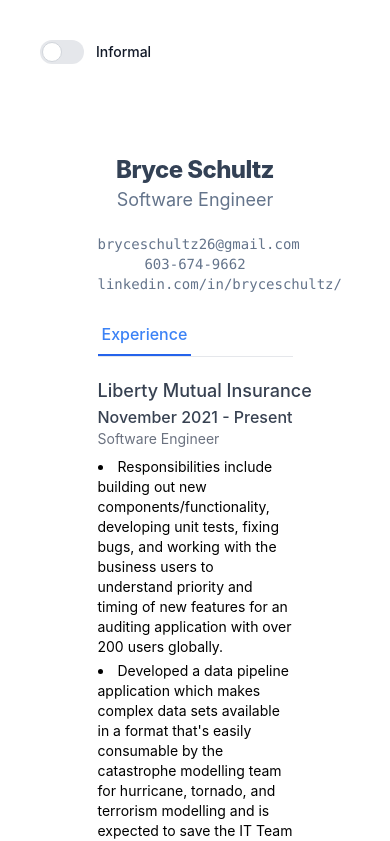
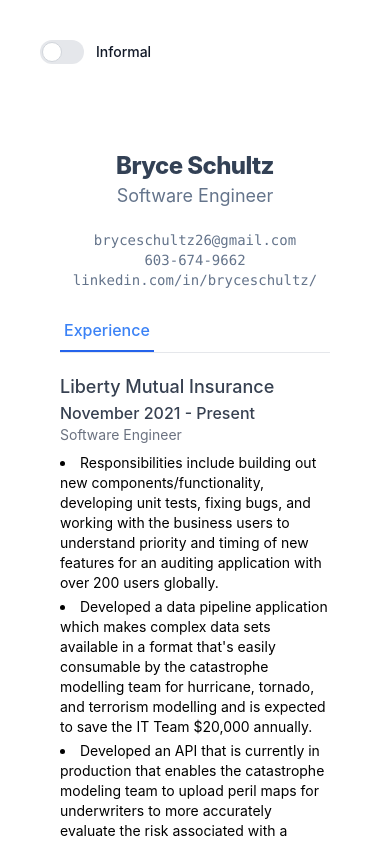
Before and after one commit to bryceschultz/resume, a React (Create React App) app: page / in a window 390 px wide. Shown: the top 841 px of the page. Built offline with nearby package versions, Linux system fonts and the light colour scheme; what @fortawesome/fontawesome would draw is missing.

Commit message:
adding a couple small fixes

```diff
--- a/src/App.css
+++ b/src/App.css
@@ -6,7 +6,7 @@
 }
 
 @media (max-width: 850px) {
-  #body {
+  #dynamic-content {
     margin: 80px 60px 80px 60px;
   }
 }
--- a/src/components/Card/Card.jsx
+++ b/src/components/Card/Card.jsx
@@ -7,7 +7,7 @@
     return (
         <>
         <div className="card-container w-full max-w-sm bg-white border border-gray-200 rounded-lg shadow ">
-        <div className="flex flex-col items-center">
+        <div className="flex flex-col items-start items-center">
             <img className="card-image" src={image} />
             <span className="text-sm text-gray-500 dark:text-gray-400">{title}</span>
             <div className="flex mt-4 space-x-3 md:mt-6">
```
